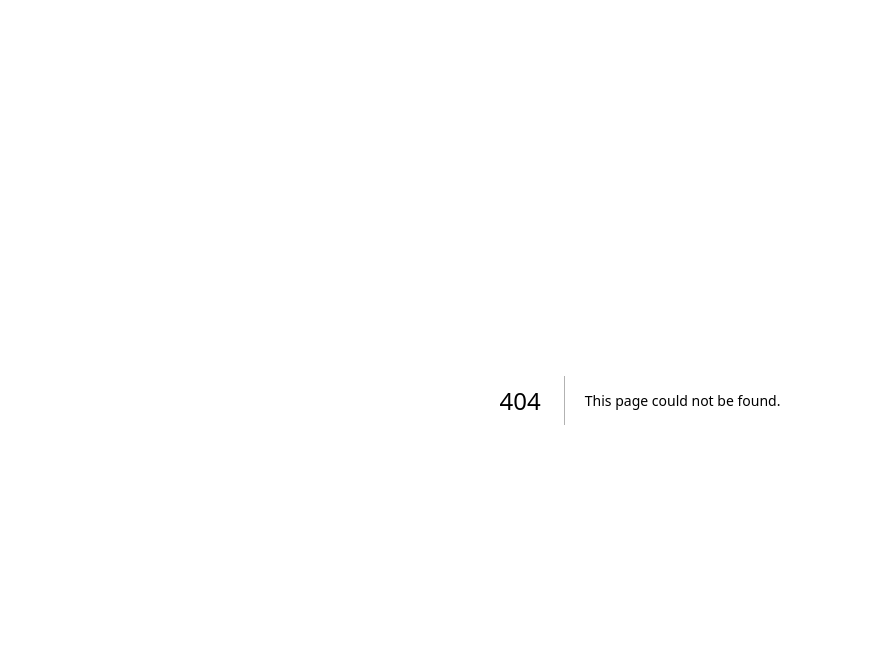
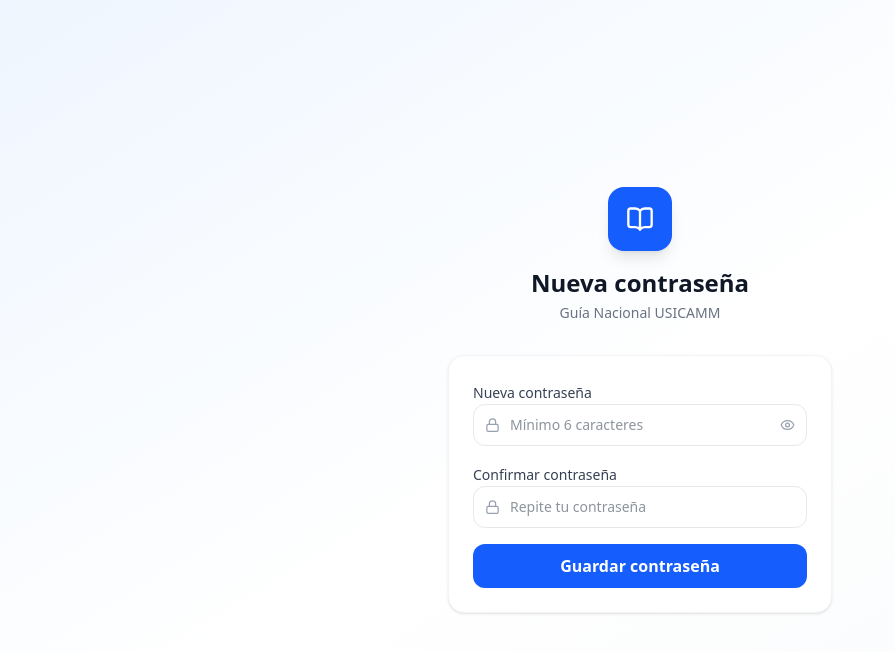
Before and after one commit to Hcc0909/docentes, a Next.js app: page /auth/reset in a window 1280 px wide. Before the commit this address had no page. Shown: the top 652 px of the page, without its empty margins (0-895 px from the left). Built offline with nearby package versions, Linux system fonts and the light colour scheme; no server answers.

Commit message:
alerta salir examen y pagina reset password

```diff
--- /dev/null
+++ b/src/app/auth/reset/page.tsx
@@ -0,0 +1,107 @@
+'use client'
+
+import { useState, useEffect } from 'react'
+import { supabase } from '@/lib/supabase'
+import { BookOpen, Lock, Eye, EyeOff, Loader2, CheckCircle, AlertCircle } from 'lucide-react'
+import { useRouter } from 'next/navigation'
+
+export default function ResetPage() {
+  const router = useRouter()
+  const [password,  setPassword]  = useState('')
+  const [confirmar, setConfirmar] = useState('')
+  const [verPass,   setVerPass]   = useState(false)
+  const [cargando,  setCargando]  = useState(false)
+  const [error,     setError]     = useState<string | null>(null)
+  const [exito,     setExito]     = useState(false)
+
+  async function handleReset(e: React.FormEvent) {
+    e.preventDefault()
+    if (password !== confirmar) { setError('Las contraseñas no coinciden.'); return }
+    if (password.length < 6)    { setError('La contraseña debe tener al menos 6 caracteres.'); return }
+    setCargando(true)
+    setError(null)
+    try {
+      const { error } = await supabase.auth.updateUser({ password })
+      if (error) throw error
+      setExito(true)
+      setTimeout(() => router.push('/'), 3000)
+    } catch (err: unknown) {
+      setError(err instanceof Error ? err.message : 'Error desconocido')
+    } finally {
+      setCargando(false)
+    }
+  }
+
+  return (
+    <div className="min-h-screen bg-gradient-to-br from-blue-50 via-white to-slate-50 flex items-center justify-center px-4">
+      <div className="w-full max-w-sm fade-in">
+
+        <div className="text-center mb-8">
+          <div className="inline-flex items-center justify-center w-16 h-16 bg-blue-600 rounded-2xl shadow-lg mb-4">
+            <BookOpen size={28} className="text-white" />
+          </div>
+          <h1 className="text-2xl font-extrabold text-gray-900">Nueva contraseña</h1>
+          <p className="text-gray-500 text-sm mt-1">Guía Nacional USICAMM</p>
+        </div>
+
+        <div className="bg-white border border-gray-100 rounded-2xl shadow-sm p-6 space-y-4">
+          {exito ? (
+            <div className="flex flex-col items-center gap-3 py-4 text-center">
+              <CheckCircle size={40} className="text-green-500" />
+              <p className="font-semibold text-gray-800">¡Contraseña actualizada!</p>
+              <p className="text-sm text-gray-500">Redirigiendo al inicio…</p>
+            </div>
+          ) : (
+            <form onSubmit={handleReset} className="space-y-4">
+              <div className="space-y-1.5">
+                <label className="text-sm font-medium text-gray-700">Nueva contraseña</label>
+                <div className="relative">
+                  <Lock size={15} className="absolute left-3 top-1/2 -translate-y-1/2 text-gray-400" />
+                  <input
+                    type={verPass ? 'text' : 'password'}
+                    required
+                    value={password}
+                    onChange={e => setPassword(e.target.value)}
+                    placeholder="Mínimo 6 caracteres"
+                    className="w-full pl-9 pr-10 py-2.5 border border-gray-200 rounded-xl text-sm focus:outline-none focus:ring-2 focus:ring-blue-500 transition-all"
+                  />
+                  <button type="button" onClick={() => setVerPass(!verPass)}
+                    className="absolute right-3 top-1/2 -translate-y-1/2 text-gray-400">
+                    {verPass ? <EyeOff size={15} /> : <Eye size={15} />}
+                  </button>
+                </div>
+              </div>
+
+              <div className="space-y-1.5">
+                <label className="text-sm font-medium text-gray-700">Confirmar contraseña</label>
+                <div className="relative">
+                  <Lock size={15} className="absolute left-3 top-1/2 -translate-y-1/2 text-gray-400" />
+                  <input
+                    type="password"
+                    required
+                    value={confirmar}
+                    onChange={e => setConfirmar(e.target.value)}
+                    placeholder="Repite tu contraseña"
+                    className="w-full pl-9 pr-4 py-2.5 border border-gray-200 rounded-xl text-sm focus:outline-none focus:ring-2 focus:ring-blue-500 transition-all"
+                  />
+                </div>
+              </div>
+
+              {error && (
+                <div className="flex items-start gap-2 bg-red-50 text-red-700 text-sm border border-red-200 rounded-xl px-3 py-2.5">
+                  <AlertCircle size={15} className="shrink-0 mt-0.5" />{error}
+                </div>
+              )}
+
+              <button type="submit" disabled={cargando}
+                className="w-full flex items-center justify-center gap-2 bg-blue-600 hover:bg-blue-700 disabled:opacity-60 text-white font-semibold py-2.5 rounded-xl transition-colors">
+                {cargando && <Loader2 size={16} className="animate-spin" />}
+                Guardar contraseña
+              </button>
+            </form>
+          )}
+        </div>
+      </div>
+    </div>
+  )
+}
--- a/src/app/simulador/page.tsx
+++ b/src/app/simulador/page.tsx
@@ -431,11 +431,15 @@ function SimuladorContenido() {
             {/* Navegación */}
             <div className="flex justify-between items-center">
               <button
-                onClick={() => finalizarExamen(preguntas, respuestas)}
-                className="text-sm text-gray-400 hover:text-red-500 transition-colors"
-              >
-                Terminar examen
-              </button>
+  onClick={() => {
+    if (confirm('¿Seguro que deseas salir? Perderás todo el progreso del examen.')) {
+      router.push('/')
+    }
+  }}
+  className="text-sm text-gray-400 hover:text-red-500 transition-colors"
+>
+  Salir del examen
+</button>
 
               {yaRespondida && (
                 <button
```
